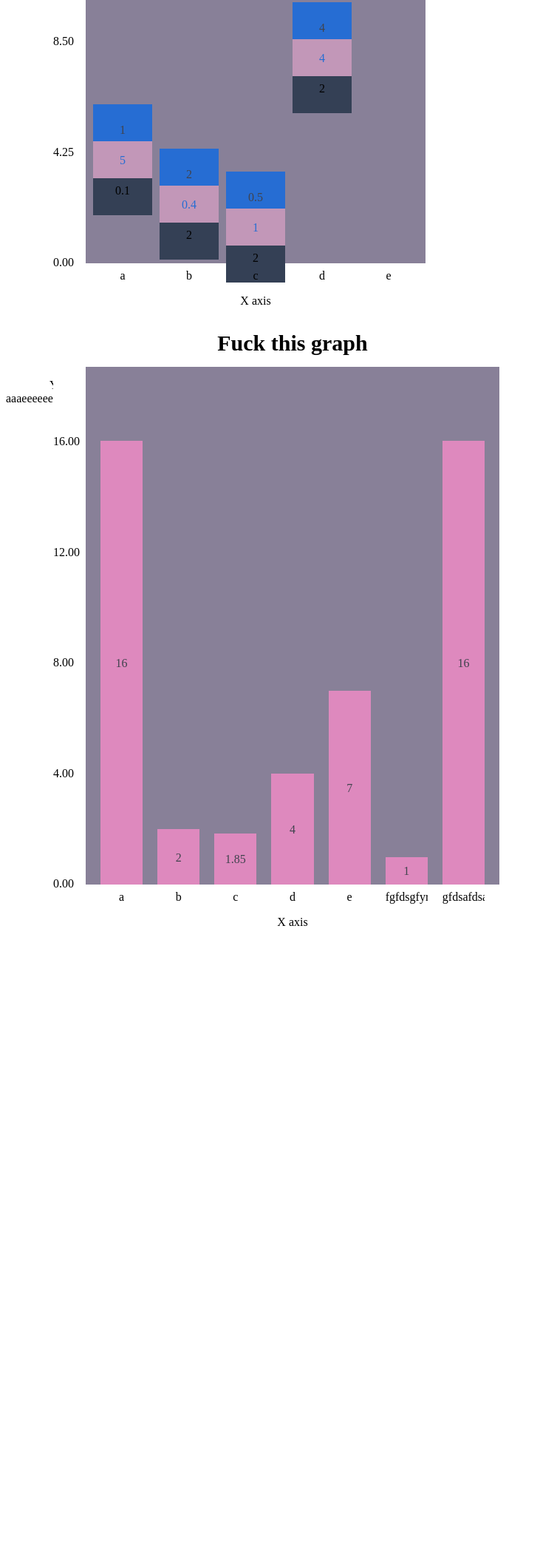
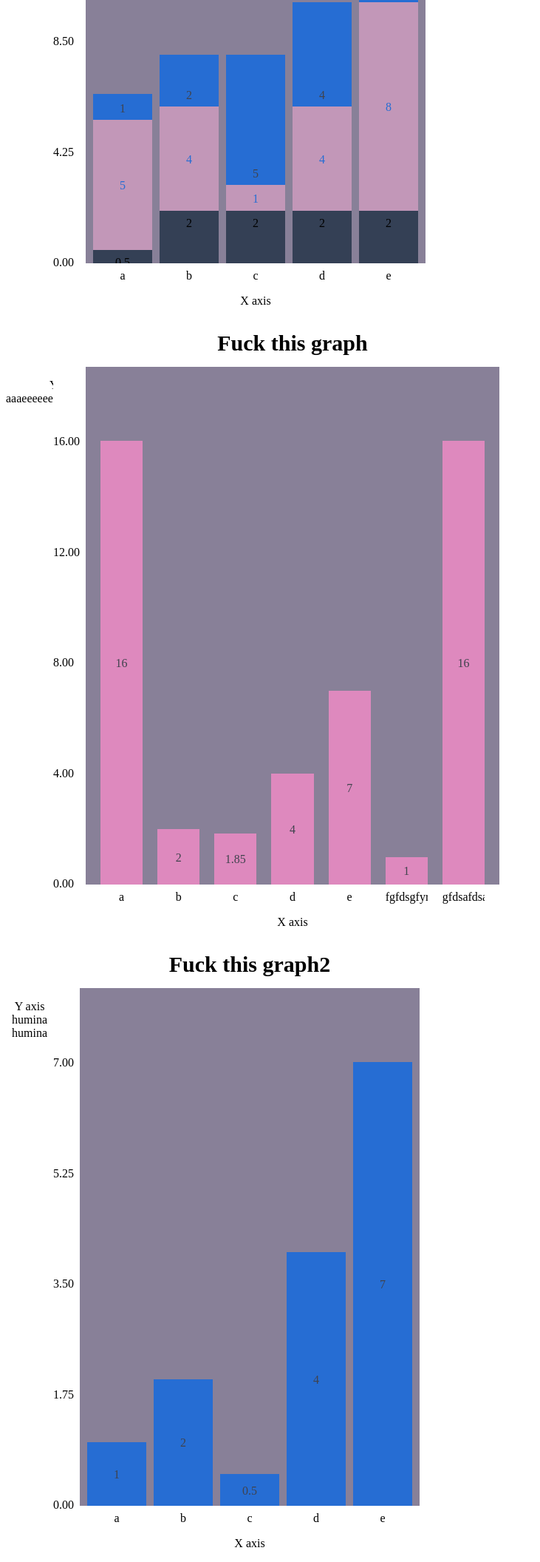
Before and after one commit to otrachea/bar-chart, a website: page index.html in a window 1280 px wide. Shown: the part 416-2528 px from the top of the page at 74% size, without its empty margins (0-731 px from the left). Before the commit the page ends 1688 px from the top, so only its background shows below. Drawn offline with nearby package versions, Linux system fonts and the light colour scheme.

Commit message:
Cleaned out commented code

```diff
--- a/index.html
+++ b/index.html
@@ -8,12 +8,13 @@
   <link rel="stylesheet" href="style.css">
   <script src="https://ajax.googleapis.com/ajax/libs/jquery/3.5.1/jquery.min.js"></script>
   <script src="scripts.js" defer></script>
-  <title>Document</title>
+  <title>Bar Graph Generator</title>
 </head>
 
 <body>
   <div class="container" id="container1"></div>
   <div class="container" id="container2"></div>
+  <div class="container" id="container3"></div>
 </body>
 
 </html>
--- a/scripts.js
+++ b/scripts.js
@@ -185,7 +185,7 @@ function drawBarChart(data, options, element) {
         dataPoints.push({ 'label': dataPoint, 'value': [dataPoint] });
     }
 
-    // console.log(dataPoint);
+    // DRAWS BARS
     if (typeof dataPoint === 'object') { // STACKED
       $(`#${element} .graph-container`).append($(`<div></div>`)
         .addClass('bar-container')
@@ -194,25 +194,19 @@ function drawBarChart(data, options, element) {
       dataPoint.forEach((point, index2) => {
         $(`#${element} .bar-container:last-child`).append(`<div class='bar bar${index2}'></div>`);
         $(`#${element} .bar-container:last-child .bar:last-child`).append(`<span class="bar-label">${point}</span>`)
-          // .css('background-color', 'teal');
-          // .css('height', `${600 * point / max}px`)
-          .css('height', `${50}px`)
+          .css('height', `${600 * point / max}px`)
 
       });
 
-    } else {
+    } else { // SINGLE VALUE
       $(`#${element} .graph-container`).append($(`<div><span class="bar-label">${dataPoints[index].value}</span></div>`)
         .addClass('bar')
         .css('height', `${600 * dataPoint / max}px`));
     }
-    // console.log(dataPoints[index].value)
-    // console.log(dataPoints[index].value.reduce((sum, next) => sum + next, 0))
-
   });
 
-  // console.log(dataPoints);
-  // SETS WIDTH OF BAR
-  $(`#${element} .bar`).css('width', `${400 / data.length}px`);
+  // SETS WIDTH OF BAR AND SETS OVERFLOW IN CASE BAR REALLY SMALL
+  $(`#${element} .bar`).css('width', `${400 / data.length}px`).css('overflow', 'auto');
   $(`#${element} .bar-container`).css('width', `${400 / data.length}px`)
 
   // DRAWS X LABELS
@@ -254,7 +248,7 @@ drawBarChart([16, 2, 1.85, 4, 7, 1, 16], {
   'titleFontColor': null, //344055
 }, $('#container2'));
 
-drawBarChart([[1, 5, 0.1], [2, 0.4, 2], [0.5, 1, 2], [4, 4, 2], [7, 8, 2]], {
+drawBarChart([[1, 5, 0.5], [2, 4, 2], [5, 1, 2], [4, 4, 2], [7, 8, 2]], {
   'yMax': null,
   'xLabels': ['a', 'b', 'c', 'd', 'e'],
   'barColor': ['266DD3', null, '344055'],
@@ -268,16 +262,16 @@
   'titleFontColor': null, //344055
 }, $('#container1'));
 
-// drawBarChart([1, 2, 0.5, 4, 7], {
-//   'yMax': null,
-//   'xLabels': ['a', 'b', 'c', 'd', 'e'],
-//   'barColor': '266DD3',
-//   'barLabelPosition': 'center',
-//   'barSpacing': 10,
-//   'barLabelColor': '40434E',
-//   'xAxisName': 'X axis',
-//   'yAxisName': 'Y axis humina humina',
-//   'title': 'Fuck this graph2',
-//   'titleFontSize': '30px',
-//   'titleFontColor': null, //344055
-// }, $('#container2'));
+drawBarChart([1, 2, 0.5, 4, 7], {
+  'yMax': null,
+  'xLabels': ['a', 'b', 'c', 'd', 'e'],
+  'barColor': '266DD3',
+  'barLabelPosition': 'center',
+  'barSpacing': 10,
+  'barLabelColor': '40434E',
+  'xAxisName': 'X axis',
+  'yAxisName': 'Y axis humina humina',
+  'title': 'Fuck this graph2',
+  'titleFontSize': '30px',
+  'titleFontColor': null, //344055
+}, $('#container3'));
--- a/style.css
+++ b/style.css
@@ -8,14 +8,12 @@ html, body {
 }
 
 .container {
-  /* border: 2px orange solid; */
   display: grid;
   grid-template-columns: 4em max-content max-content;
   grid-template-rows: 4em auto max-content max-content;
 }
 
 .graph-container {
-  /* border: 2px black solid; */
   background-color: #888098;
   height: 700px;
   display: flex;
@@ -33,7 +31,6 @@ html, body {
 }
 
 .y-axis-label {
-  /* border: 2px blue solid; */
   grid-column: 1 / span 1;
   grid-row: 2 / span 1;
   overflow: hidden;
@@ -46,14 +43,12 @@ html, body {
 }
 
 .x-axis-label {
-  /* border: 2px green solid; */
   grid-column: 3 /span 1;
   grid-row: 4 / span 1;
   text-align: center;
 }
 
 .title {
-  /* border: 2px purple solid; */
   grid-column: 3 / span 1;
   grid-row: 1 / span 1;
   display: flex;
@@ -62,7 +57,6 @@ html, body {
 }
 
 .markers-container {
-  /* border: 2px red solid; */
   grid-column: 2 / span 1;
   grid-row: 2 / span 1;
   height: calc(600px + 1em);
@@ -74,18 +68,12 @@ html, body {
 }
 
 .x-labels-container {
-  /* border: 2px solid red; */
   grid-column: 3 / span 1;
   grid-row: 3 / span 1;
   display: flex;
 }
 
 .x-label {
-  /* border: 2px blue solid; */
   text-align: center;
   margin-top: 0.5em;
 }
-
-.bar-container {
-  /* background-color: teal; */
-}
```
